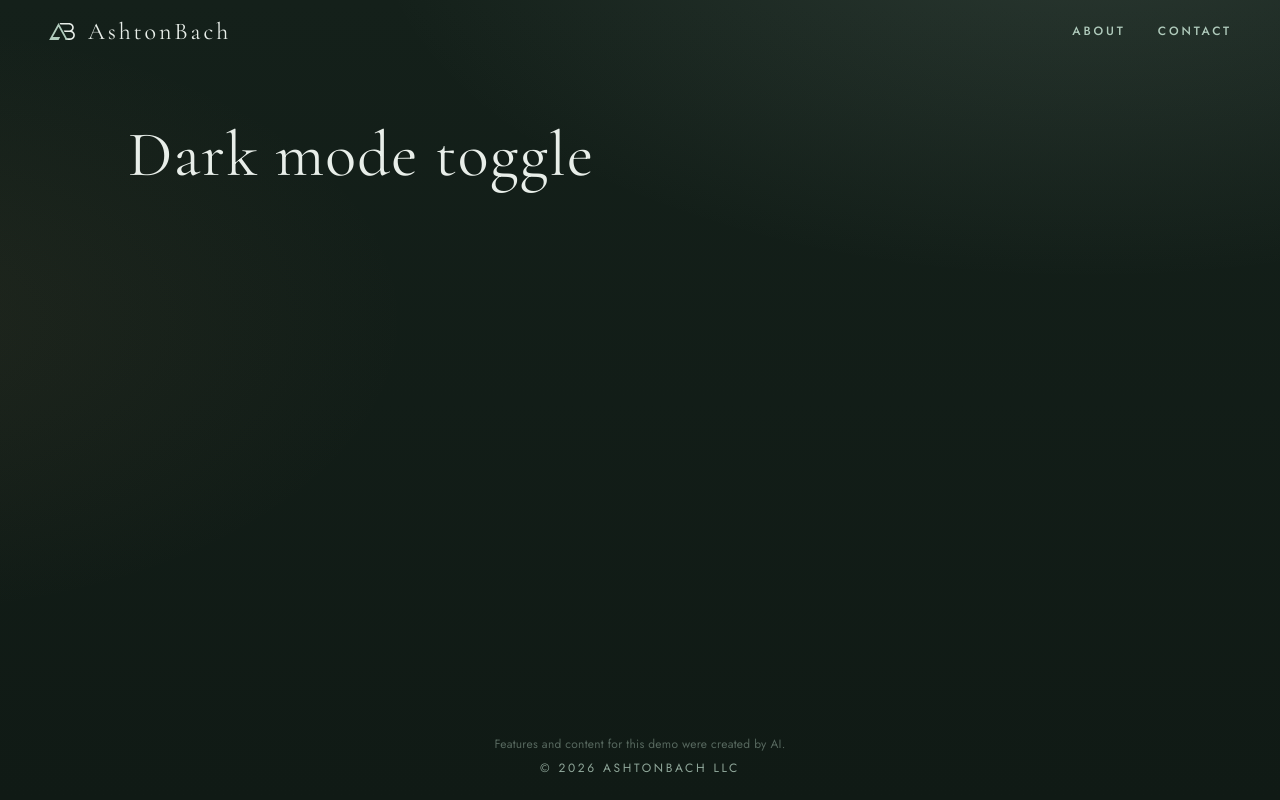
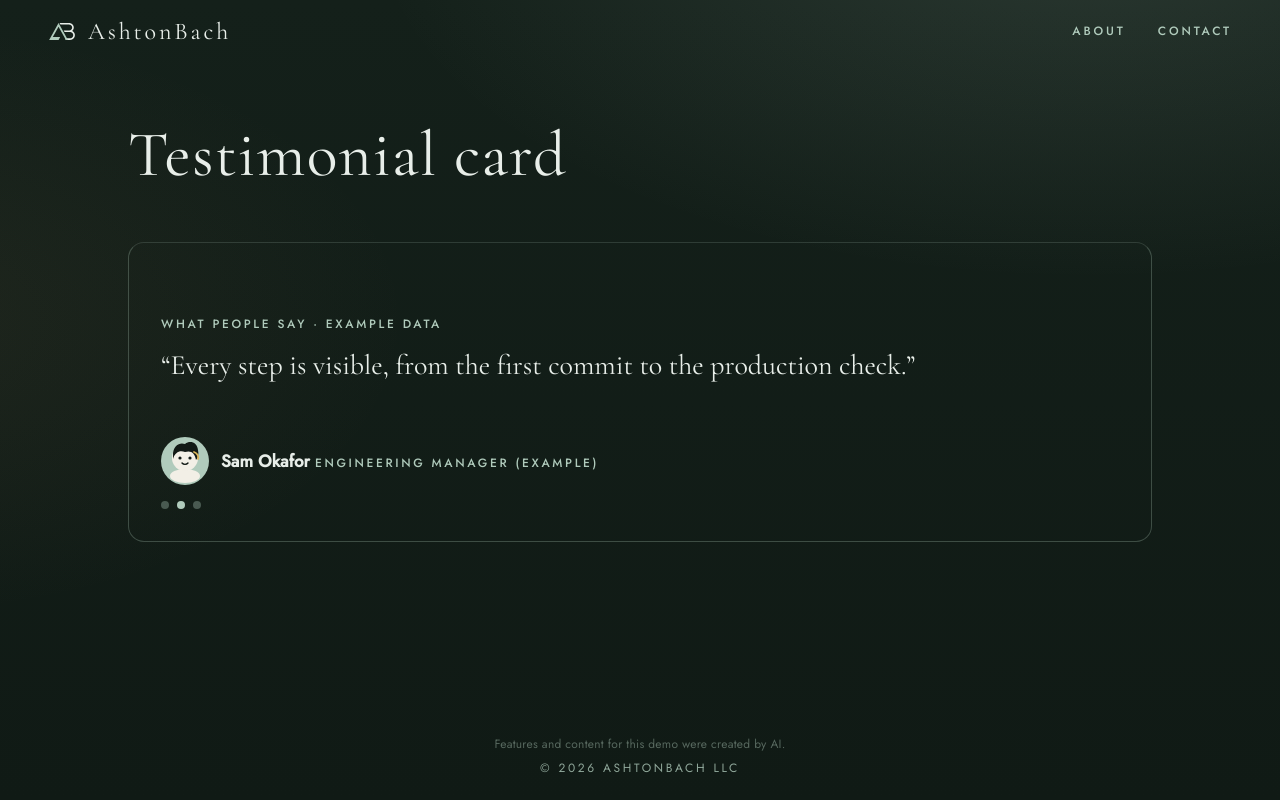
Before and after one commit to ashtonbach/agent-showcase, a Next.js app: page / in a window 1280 px wide. Built offline with nearby package versions, Linux system fonts and the light colour scheme.

Commit message:
Feature: Testimonial card (Author: Jonah Reyes)
Co-authored-by: Agent 0067 <ashtonbach-bot@users.noreply.github.com>

```diff
--- a/app/lab/current.json
+++ b/app/lab/current.json
@@ -1 +1 @@
-{"slug":"dark-mode"}
+{"slug":"testimonial-card"}
--- /dev/null
+++ b/app/lab/testimonial-card/index.tsx
@@ -0,0 +1,72 @@
+"use client";
+import { useEffect, useRef, useState, type ReactNode } from "react";
+
+const ROTATE_MS = 3000;
+
+// Example data: these quotes and people are invented for the demo (labeled on the page and in each role).
+const QUOTES = [
+  { q: "The team shipped a reviewed change before my coffee cooled.", name: "Avery Lin", role: "Product lead (example)" },
+  { q: "Every step is visible, from the first commit to the production check.", name: "Sam Okafor", role: "Engineering manager (example)" },
+  { q: "The gates caught a broken layout before it ever reached production.", name: "Rita Gomez", role: "QA director (example)" },
+];
+const css = `
+.lab-quote figcaption { display: flex; align-items: center; gap: 12px; }
+.lab-quote [data-art] { width: 48px; height: 48px; border-radius: 50%; flex: none; display: grid; place-items: center; overflow: hidden; }
+.lab-quote [data-art="fallback"] { background: rgba(176, 203, 188, 0.18); color: var(--sage); font: 500 15px var(--sans); }
+.lab-quote { width: min(720px, 100%); margin: 8px auto 56px; padding: 32px; border: 1px solid rgba(176, 203, 188, 0.28); border-radius: 16px; }
+.lab-quote blockquote { font-family: var(--serif); font-size: 28px; line-height: 1.3; margin: 12px 0 18px; min-height: 2.6em; }
+.lab-quote .lab-dots { display: flex; gap: 8px; margin-top: 16px; }
+.lab-quote .lab-dots button { width: 8px; height: 8px; padding: 0; border: 0; border-radius: 50%; background: rgba(176, 203, 188, 0.35); cursor: pointer; }
+.lab-quote .lab-dots button[aria-current="true"] { background: var(--sage); }
+.lab-quote .lab-dots button:focus-visible { outline: 2px solid var(--sage); outline-offset: 3px; }
+`;
+
+// Artwork slot: Naomi Sato commits the image at a fixed path; a quiet fallback shows if it is missing or fails to load.
+function Art({ src, w, h, alt, children }: { src: string; w: number; h: number; alt: string; children: ReactNode }) {
+  const r = useRef<HTMLImageElement>(null);
+  const [ok, setOk] = useState(true);
+  useEffect(() => { const i = r.current; if (i && i.complete && i.naturalWidth === 0) setOk(false); }, [src]);
+  return ok ? <img ref={r} data-art="image" src={src} width={w} height={h} alt={alt} onError={() => setOk(false)} /> : <span data-art="fallback" aria-hidden="true">{children}</span>;
+}
+
+export default function TestimonialCard() {
+  const [i, setI] = useState(0);
+  const [paused, setPaused] = useState(false);
+  const [tick, setTick] = useState(0); // bumping this restarts the timer (dot click)
+  useEffect(() => {
+    if (paused) return;
+    const id = window.setInterval(() => setI((x) => (x + 1) % QUOTES.length), ROTATE_MS);
+    return () => window.clearInterval(id);
+  }, [paused, tick]);
+  const t = QUOTES[i];
+  return (
+    <section
+      data-lab="testimonial-card"
+      className="lab-quote"
+      aria-label="Testimonials"
+      onMouseEnter={() => setPaused(true)}
+      onMouseLeave={() => setPaused(false)}
+    >
+      <style>{css}</style>
+      <p className="label">What people say · Example data</p>
+      <figure aria-live="polite">
+        <blockquote data-index={i}>&ldquo;{t.q}&rdquo;</blockquote>
+        <figcaption>
+          <Art key={i} src={`/lab/testimonial-card/avatar-${i}.svg`} w={48} h={48} alt="">{t.name.split(" ").map((p) => p[0]).join("")}</Art>
+          <span><strong>{t.name}</strong> <span className="label">{t.role}</span></span>
+        </figcaption>
+      </figure>
+      <div className="lab-dots">
+        {QUOTES.map((x, k) => (
+          <button
+            key={x.name}
+            type="button"
+            aria-label={`Show quote ${k + 1}`}
+            aria-current={k === i}
+            onClick={() => { setI(k); setTick((n) => n + 1); }}
+          />
+        ))}
+      </div>
+    </section>
+  );
+}
--- a/app/page.tsx
+++ b/app/page.tsx
@@ -1,10 +1,11 @@
+import Lab from "./lab/testimonial-card";
 import { readDemoName } from "./demo-name";
 const demoName = readDemoName();
 export default function Page() {
   return (
     <div className="page-stack">
       <h1 className="demo-title">{demoName}</h1>
-      {/* lab:slot */}
+      <Lab /> {/* lab:slot */}
     </div>
   );
 }
```
